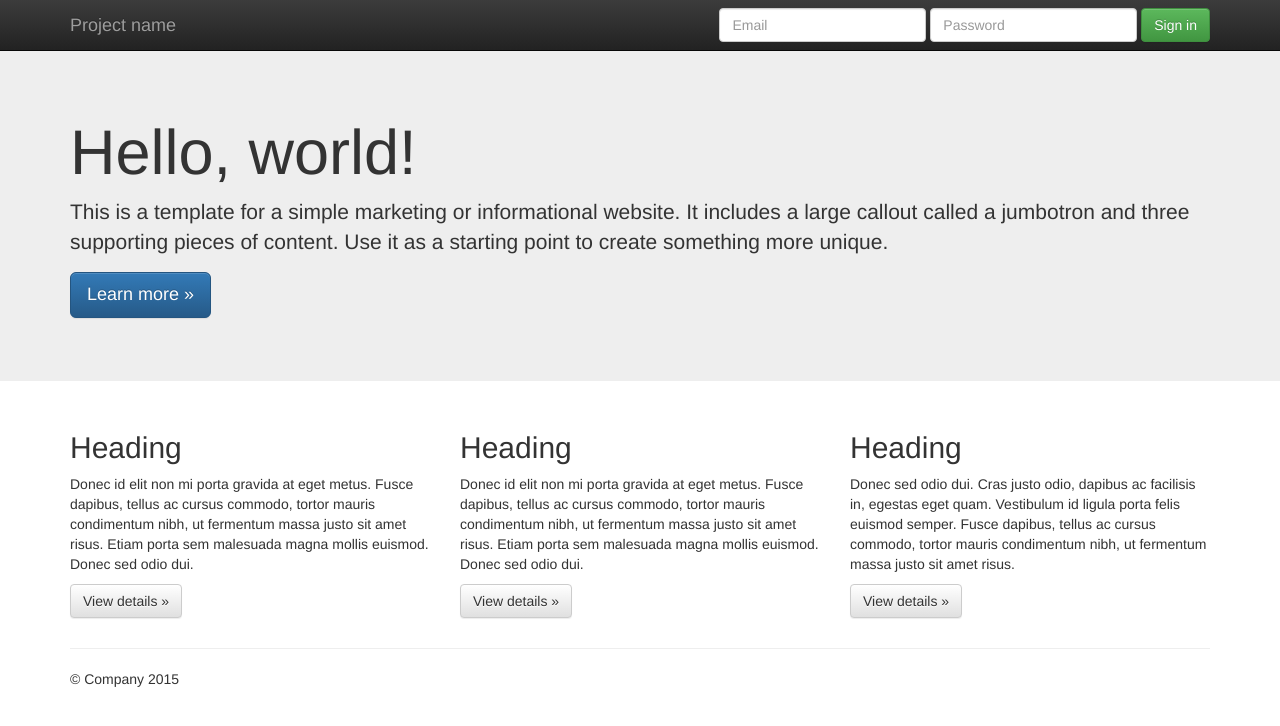
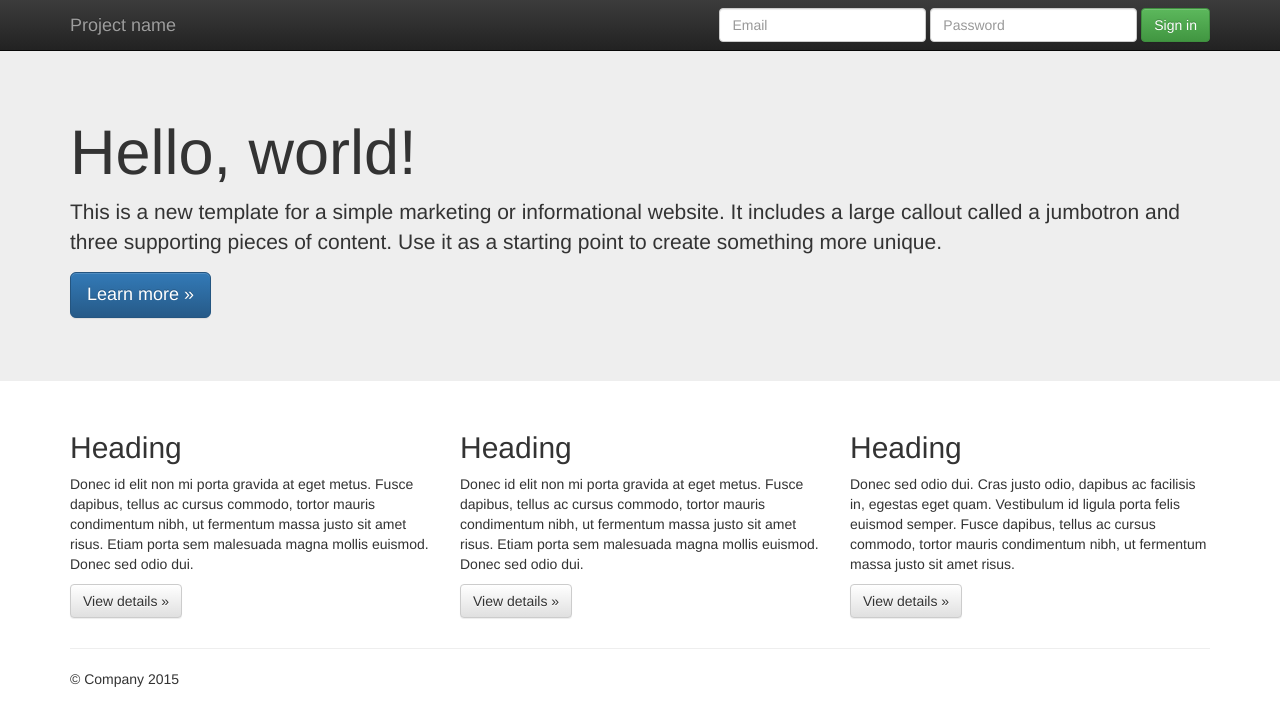
Before and after one commit to veeqtoh/my-website, a plain HTML site: page index.html in a window 1280 px wide. Drawn offline with nearby package versions, Linux system fonts and the light colour scheme.

Commit message:
Updating the index.html file

```diff
--- a/index.html
+++ b/index.html
@@ -56,7 +56,7 @@
     <div class="jumbotron">
       <div class="container">
         <h1>Hello, world!</h1>
-        <p>This is a template for a simple marketing or informational website. It includes a large callout called a jumbotron and three supporting pieces of content. Use it as a starting point to create something more unique.</p>
+        <p>This is a new template for a simple marketing or informational website. It includes a large callout called a jumbotron and three supporting pieces of content. Use it as a starting point to create something more unique.</p>
         <p><a class="btn btn-primary btn-lg" href="#" role="button">Learn more &raquo;</a></p>
       </div>
     </div>
```
